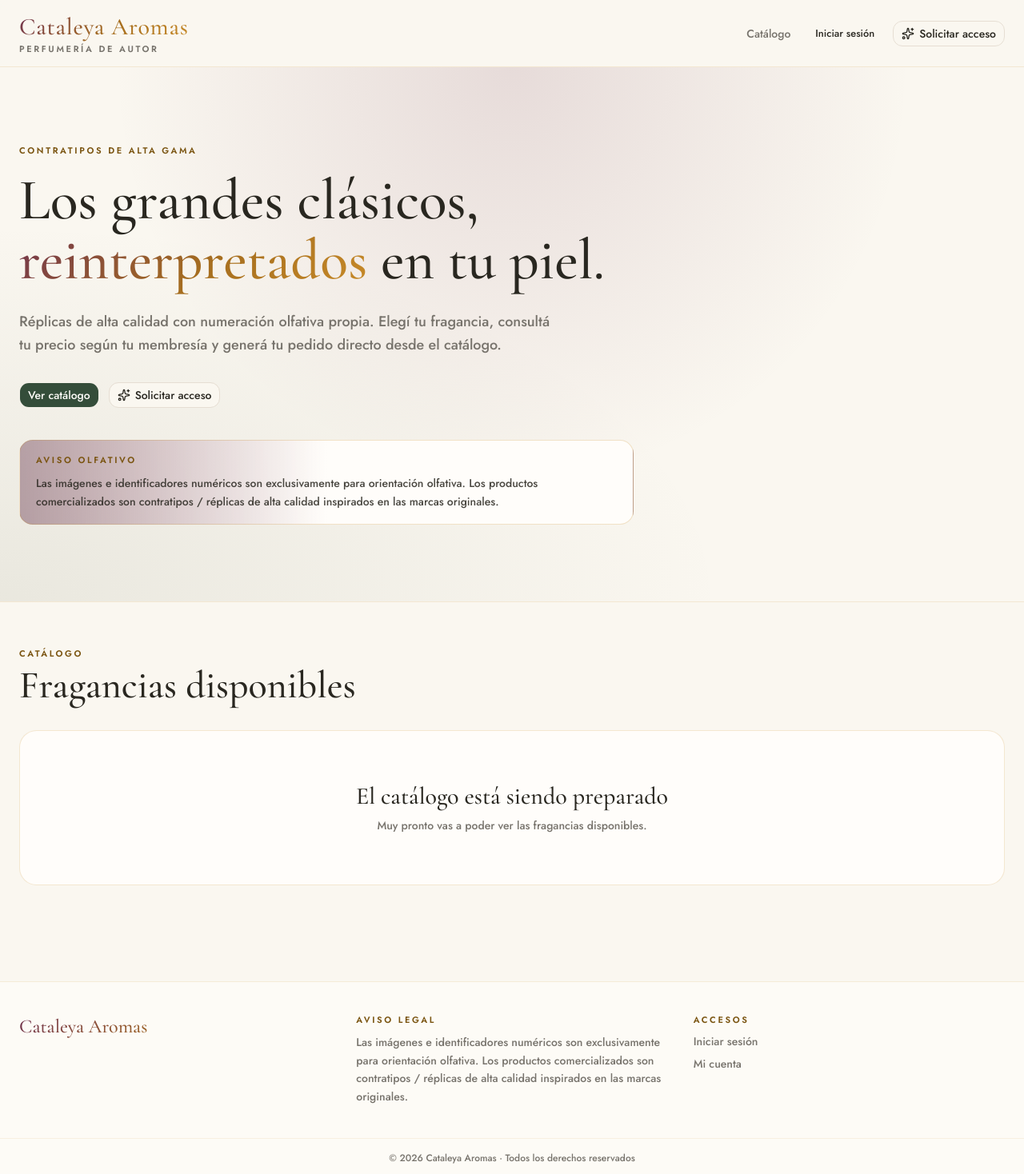
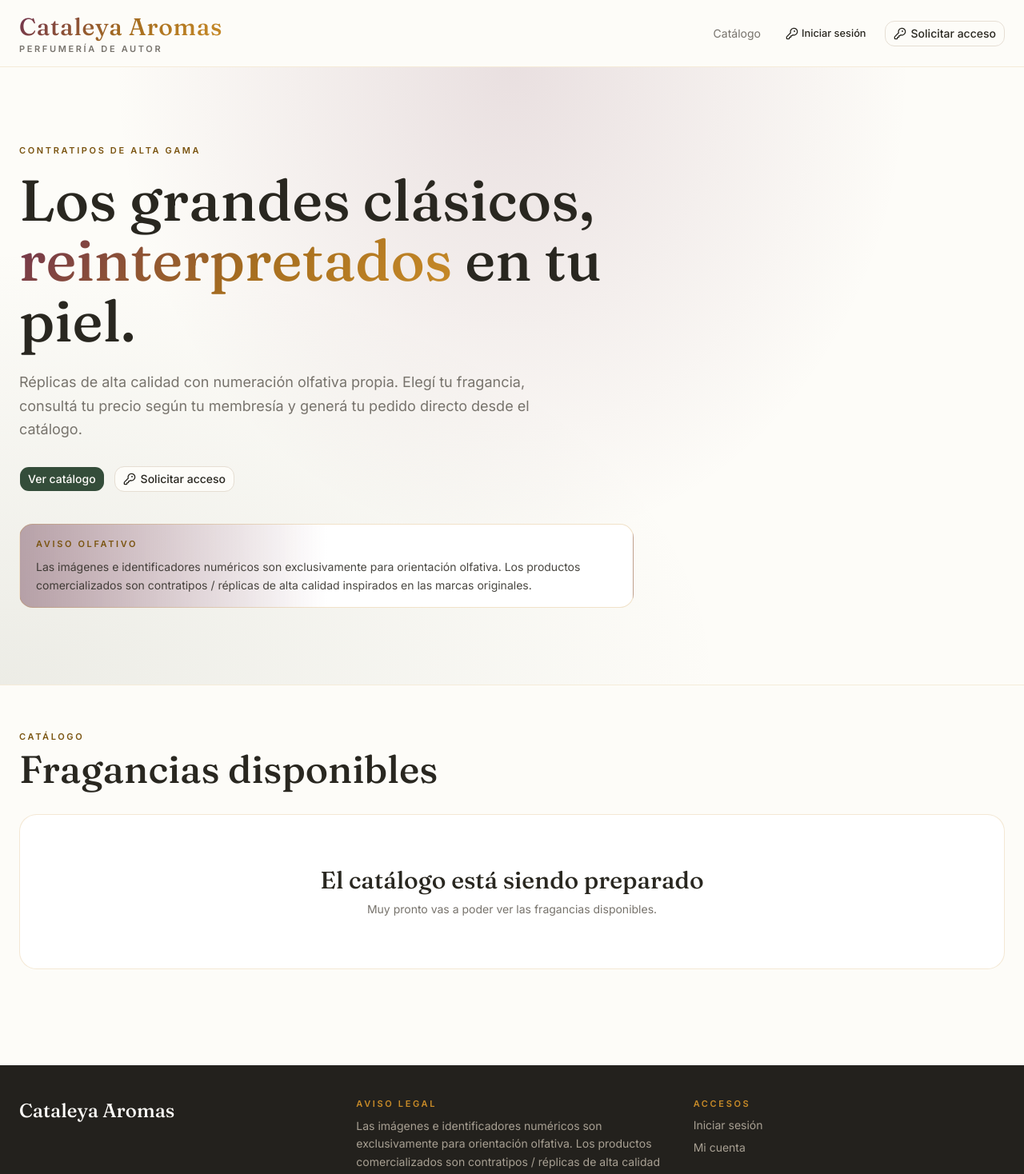
Before and after one commit to MrJackzzz/cataleya, a Next.js app: page / in a window 1280 px wide. Shown: the top 1468 px of the page at 80% size. Built offline with nearby package versions, Linux system fonts and the light colour scheme; no server answers; the database is empty.

Commit message:
landing editorial: Fraunces+Inter, footer carbon, grid 2col movil, modal detalle, icono llave

```diff
--- a/app/globals.css
+++ b/app/globals.css
@@ -7,9 +7,9 @@
 @theme inline {
   --color-background: var(--background);
   --color-foreground: var(--foreground);
-  --font-sans: var(--font-jost);
-  --font-display: var(--font-cormorant);
-  --font-heading: var(--font-cormorant);
+  --font-sans: var(--font-inter);
+  --font-display: var(--font-fraunces);
+  --font-heading: var(--font-fraunces);
   --font-mono: var(--font-geist-mono);
   --color-sidebar-ring: var(--sidebar-ring);
   --color-sidebar-border: var(--sidebar-border);
@@ -54,6 +54,8 @@
   --color-sand: #ede3d5;
   --color-cream: #fffdfa;
   --color-ink: #292720;
+  --color-charcoal: #23211d;
+  --color-clay: #a8a093;
   --radius-sm: calc(var(--radius) * 0.6);
   --radius-md: calc(var(--radius) * 0.8);
   --radius-lg: var(--radius);
@@ -69,17 +71,17 @@
 }
 
 :root {
-  --background: #faf7f0;
+  --background: #fdfcf8;
   --foreground: #292720;
-  --card: #fffdfa;
+  --card: #ffffff;
   --card-foreground: #292720;
-  --popover: #fffdfa;
+  --popover: #ffffff;
   --popover-foreground: #292720;
   --primary: #344d3a;
   --primary-foreground: #fffdfa;
   --secondary: #ede3d5;
   --secondary-foreground: #292720;
-  --muted: #f0e9dd;
+  --muted: #f1ece2;
   --muted-foreground: #77736c;
   --accent: #ede3d5;
   --accent-foreground: #292720;
@@ -94,28 +96,28 @@
   --chart-4: #344d3a;
   --chart-5: #d7b5c0;
   --radius: 0.75rem;
-  --sidebar: #fffdfa;
+  --sidebar: #ffffff;
   --sidebar-foreground: #292720;
   --sidebar-primary: #344d3a;
   --sidebar-primary-foreground: #fffdfa;
-  --sidebar-accent: #f0e9dd;
+  --sidebar-accent: #f1ece2;
   --sidebar-accent-foreground: #292720;
   --sidebar-border: #e6ded3;
   --sidebar-ring: #586044;
 }
 
 .dark {
-  --background: #faf7f0;
+  --background: #fdfcf8;
   --foreground: #292720;
-  --card: #fffdfa;
+  --card: #ffffff;
   --card-foreground: #292720;
-  --popover: #fffdfa;
+  --popover: #ffffff;
   --popover-foreground: #292720;
   --primary: #344d3a;
   --primary-foreground: #fffdfa;
   --secondary: #ede3d5;
   --secondary-foreground: #292720;
-  --muted: #f0e9dd;
+  --muted: #f1ece2;
   --muted-foreground: #77736c;
   --accent: #ede3d5;
   --accent-foreground: #292720;
@@ -131,7 +133,7 @@
     @apply border-border outline-ring/50;
   }
   body {
-    @apply bg-background text-foreground font-medium;
+    @apply bg-background text-foreground font-normal;
   }
   html {
     @apply font-sans scroll-smooth;
--- a/app/layout.tsx
+++ b/app/layout.tsx
@@ -1,19 +1,17 @@
 import type { Metadata } from "next";
-import { Cormorant_Garamond, Jost, Geist_Mono } from "next/font/google";
+import { Fraunces, Inter, Geist_Mono } from "next/font/google";
 import { ThemeProvider } from "next-themes";
 import { TooltipProvider } from "@/components/ui/tooltip";
 import { Toaster } from "@/components/ui/sonner";
 import "./globals.css";
 
-const cormorant = Cormorant_Garamond({
-  variable: "--font-cormorant",
+const display = Fraunces({
+  variable: "--font-fraunces",
   subsets: ["latin"],
-  weight: ["400", "500", "600", "700"],
-  style: ["normal", "italic"],
 });
 
-const jost = Jost({
-  variable: "--font-jost",
+const body = Inter({
+  variable: "--font-inter",
   subsets: ["latin"],
 });
 
@@ -36,7 +34,7 @@ export default function RootLayout({ children }: LayoutProps<"/">) {
     <html
       lang="es"
       suppressHydrationWarning
-      className={`${cormorant.variable} ${jost.variable} ${geistMono.variable} h-full antialiased`}
+      className={`${display.variable} ${body.variable} ${geistMono.variable} h-full antialiased`}
     >
       <body className="flex min-h-full flex-col">
         <ThemeProvider attribute="class" defaultTheme="light" enableSystem={false}>
--- a/components/catalog/AccessRequestButton.tsx
+++ b/components/catalog/AccessRequestButton.tsx
@@ -1,7 +1,7 @@
 "use client";
 
 import { useActionState, useEffect, useRef, useState } from "react";
-import { Loader2, Sparkles } from "lucide-react";
+import { Loader2, KeyRound } from "lucide-react";
 import { requestAccess } from "@/app/actions/access";
 import { Button } from "@/components/ui/button";
 import { Input } from "@/components/ui/input";
@@ -45,7 +45,7 @@ export function AccessRequestButton({
     <Dialog open={open} onOpenChange={setOpen}>
       <DialogTrigger asChild>
         <Button variant={variant} className={className}>
-          <Sparkles className="size-4" />
+          <KeyRound className="size-4" />
           {label}
         </Button>
       </DialogTrigger>
--- a/components/catalog/CatalogGrid.tsx
+++ b/components/catalog/CatalogGrid.tsx
@@ -162,7 +162,7 @@ export function CatalogGrid({ items, canOrder, isPending }: Props) {
           </Button>
         </div>
       ) : (
-        <div className="grid grid-cols-1 gap-6 sm:grid-cols-2 lg:grid-cols-3 xl:grid-cols-4">
+        <div className="grid grid-cols-2 gap-3 sm:gap-6 lg:grid-cols-3 xl:grid-cols-4">
           {filtered.map(({ product, displayPrice }) => (
             <ProductCard
               key={product.id}
--- /dev/null
+++ b/components/catalog/ProductDetailModal.tsx
@@ -0,0 +1,96 @@
+"use client";
+
+import Image from "next/image";
+import { formatMoney } from "@/lib/format";
+import { Button } from "@/components/ui/button";
+import {
+  Dialog,
+  DialogContent,
+  DialogDescription,
+  DialogHeader,
+  DialogTitle,
+} from "@/components/ui/dialog";
+import type { CatalogProduct } from "./ProductCard";
+
+type Props = {
+  product: CatalogProduct;
+  displayPrice: number | null;
+  open: boolean;
+  onOpenChange: (open: boolean) => void;
+};
+
+export function ProductDetailModal({ product, displayPrice, open, onOpenChange }: Props) {
+  return (
+    <Dialog open={open} onOpenChange={onOpenChange}>
+      <DialogContent className="max-h-[90vh] overflow-y-auto border-gold/25 bg-card sm:max-w-2xl">
+        <DialogHeader>
+          <DialogTitle className="font-display text-3xl text-ivory sm:text-4xl">
+            {product.name}
+          </DialogTitle>
+          <DialogDescription className="text-base text-gold-deep">
+            {product.designer ? `${product.designer} · ` : ""}N° {product.codeNumber}
+          </DialogDescription>
+        </DialogHeader>
+
+        <div className="grid gap-6 sm:grid-cols-2">
+          <div className="relative aspect-square overflow-hidden rounded-xl border border-gold/15 bg-gradient-to-b from-sand via-cream to-card">
+            <Image
+              src={product.imageUrl}
+              alt={product.name}
+              fill
+              sizes="(max-width: 640px) 100vw, 480px"
+              className="object-contain p-6"
+            />
+          </div>
+
+          <div className="flex flex-col gap-4">
+            <dl className="grid grid-cols-2 gap-3 text-base">
+              <div className="rounded-lg border border-gold/15 px-3 py-2">
+                <dt className="eyebrow text-gold-deep">Género</dt>
+                <dd className="mt-1 font-medium text-ivory">{product.gender}</dd>
+              </div>
+              <div className="rounded-lg border border-gold/15 px-3 py-2">
+                <dt className="eyebrow text-gold-deep">Familia</dt>
+                <dd className="mt-1 font-medium text-ivory">
+                  {product.olfactoryFamily || "—"}
+                </dd>
+              </div>
+              <div className="rounded-lg border border-gold/15 px-3 py-2">
+                <dt className="eyebrow text-gold-deep">Disponibilidad</dt>
+                <dd className="mt-1 font-medium text-ivory">
+                  {product.stock > 0 ? `En stock (${product.stock} u.)` : "Sin stock"}
+                </dd>
+              </div>
+              <div className="rounded-lg border border-gold/15 px-3 py-2">
+                <dt className="eyebrow text-gold-deep">Precio</dt>
+                <dd className="mt-1 font-display text-2xl text-gold-soft">
+                  {displayPrice !== null ? formatMoney(displayPrice) : "Reservado"}
+                </dd>
+              </div>
+            </dl>
+
+            <p className="text-base leading-relaxed text-ivory/90 sm:text-lg">
+              {product.description}
+            </p>
+
+            {displayPrice === null ? (
+              <p className="text-sm text-muted-foreground">
+                Los precios y pedidos están reservados para clientes con acceso
+                aprobado.
+              </p>
+            ) : null}
+
+            <Button
+              type="button"
+              variant="outline"
+              className="mt-auto w-full"
+              onClick={() => onOpenChange(false)}
+            >
+              Cerrar
+            </Button>
+          </div>
+        </div>
+      </DialogContent>
+    </Dialog>
+  );
+}
--- a/components/layout/SiteFooter.tsx
+++ b/components/layout/SiteFooter.tsx
@@ -8,27 +8,27 @@ export async function SiteFooter() {
   });
 
   return (
-    <footer className="mt-16 border-t border-gold/15 bg-card/60">
+    <footer className="mt-16 border-t border-charcoal bg-charcoal text-cream">
       <div className="mx-auto grid max-w-7xl gap-8 px-4 py-10 sm:px-6 md:grid-cols-3">
         <div>
-          <p className="font-display text-2xl text-gradient-gold">Cataleya Aromas</p>
-          <p className="mt-2 text-sm text-muted-foreground">{config?.tagline}</p>
+          <p className="font-display text-2xl text-cream">Cataleya Aromas</p>
+          <p className="mt-2 text-sm text-clay">{config?.tagline}</p>
         </div>
 
-        <div className="text-sm text-muted-foreground">
-          <p className="eyebrow mb-2 text-gold-deep">Aviso legal</p>
+        <div className="text-sm text-clay">
+          <p className="eyebrow mb-2 text-gold">Aviso legal</p>
           <p className="leading-relaxed">{DISCLAIMER_TEXT}</p>
         </div>
 
-        <div className="space-y-2 text-sm text-muted-foreground">
-          <p className="eyebrow mb-2 text-gold-deep">Accesos</p>
+        <div className="space-y-2 text-sm text-clay">
+          <p className="eyebrow mb-2 text-gold">Accesos</p>
           <p>
-            <Link href="/login" className="transition-colors hover:text-gold-soft">
+            <Link href="/login" className="transition-colors hover:text-cream">
               Iniciar sesión
             </Link>
           </p>
           <p>
-            <Link href="/mi-cuenta" className="transition-colors hover:text-gold-soft">
+            <Link href="/mi-cuenta" className="transition-colors hover:text-cream">
               Mi cuenta
             </Link>
           </p>
@@ -37,7 +37,7 @@ export async function SiteFooter() {
               href={`https://wa.me/${config.whatsapp.replace(/\D/g, "")}`}
               target="_blank"
               rel="noopener noreferrer"
-              className="transition-colors hover:text-gold-soft"
+              className="transition-colors hover:text-cream"
             >
               Contacto WhatsApp
             </a>
@@ -45,7 +45,7 @@ export async function SiteFooter() {
         </div>
       </div>
 
-      <div className="border-t border-gold/10 px-4 py-4 text-center text-xs text-muted-foreground">
+      <div className="border-t border-white/10 px-4 py-4 text-center text-xs text-clay">
         © {new Date().getFullYear()} Cataleya Aromas · Todos los derechos reservados
       </div>
     </footer>
--- a/components/layout/SiteHeader.tsx
+++ b/components/layout/SiteHeader.tsx
@@ -1,5 +1,5 @@
 import Link from "next/link";
-import { Phone } from "lucide-react";
+import { Phone, KeyRound } from "lucide-react";
 import { auth } from "@/lib/auth";
 import { prisma } from "@/lib/prisma";
 import { logoutAction } from "@/app/actions/auth";
@@ -60,7 +60,10 @@ export async function SiteHeader() {
           ) : (
             <>
               <Button asChild variant="ghost" size="sm">
-                <Link href="/login">Iniciar sesión</Link>
+                <Link href="/login">
+                  <KeyRound className="size-4" />
+                  Iniciar sesión
+                </Link>
               </Button>
               <AccessRequestButton
                 label="Solicitar acceso"
```
Also changed, not shown: components/catalog/ProductCard.tsx (+30 -10 lines).
